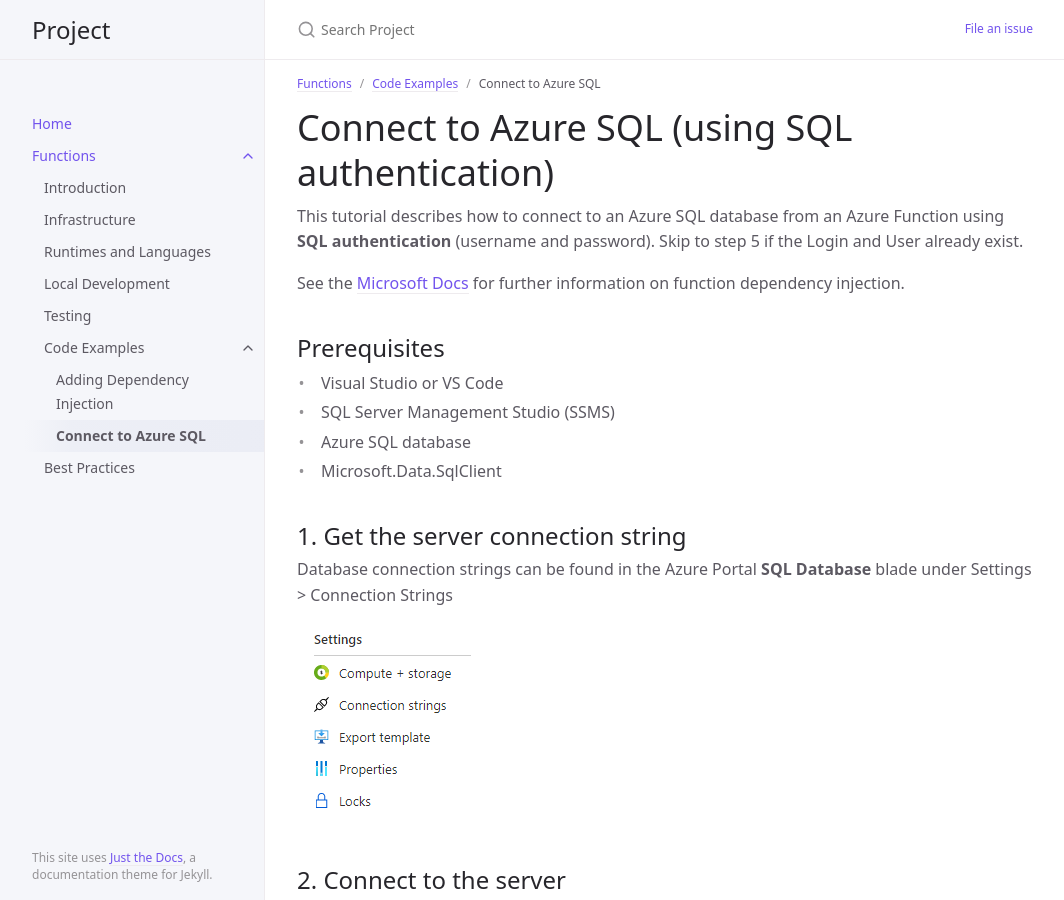
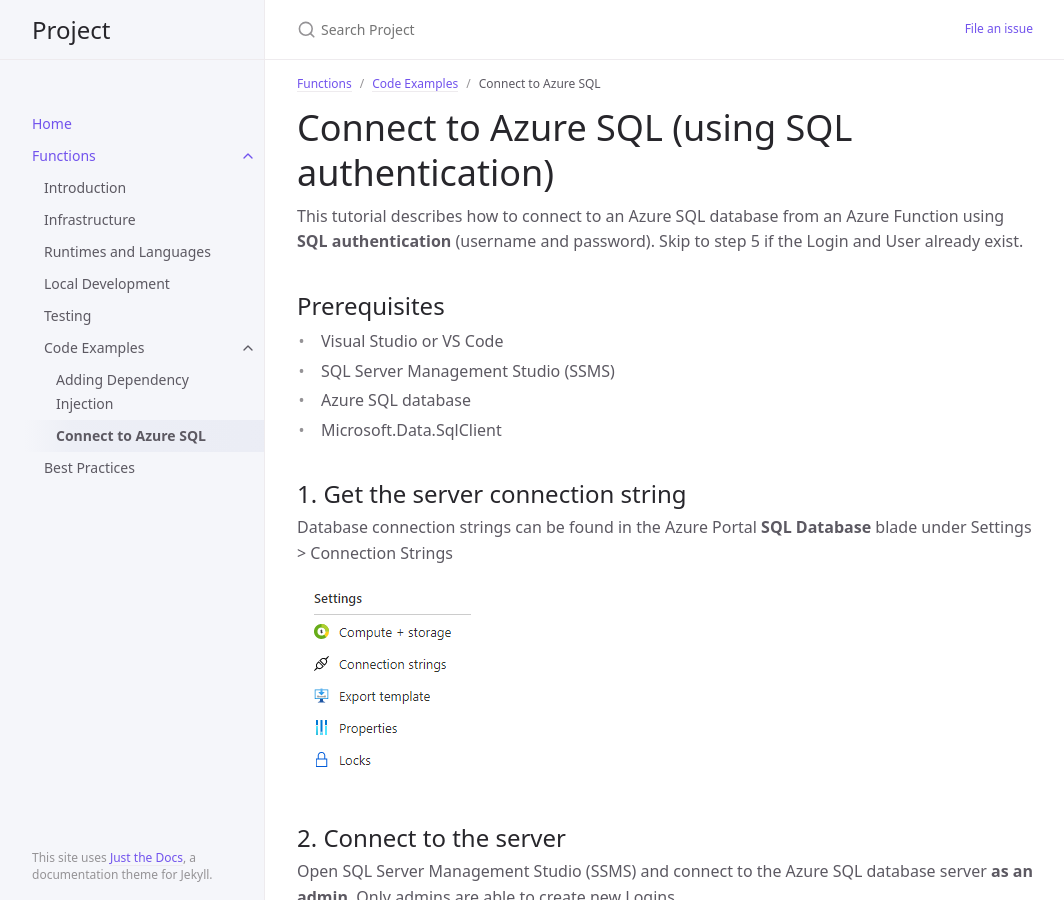
Before and after one commit to bwagner77/docs-test, a Jekyll site: the page built from function/examples-azure-sql-connection.md, in a window 1280 px wide and 900 px high. Shown: the whole window, without its empty margins (107-1171 px from the left). Built offline with Jekyll 4.4.1, drawn with Linux system fonts in a browser that asks for light colours.

Commit message:
Function content updated.

```diff
--- a/function/examples-azure-sql-connection.md
+++ b/function/examples-azure-sql-connection.md
@@ -12,10 +12,6 @@ nav_order: 2
 This tutorial describes how to connect to an Azure SQL database from
 an Azure Function using **SQL authentication** (username and password).
 Skip to step 5 if the Login and User already exist.
-
-See the
-[Microsoft Docs](https://docs.microsoft.com/en-us/azure/azure-functions/functions-dotnet-dependency-injection)
-for further information on function dependency injection.
 
 ## Prerequisites
 
```
